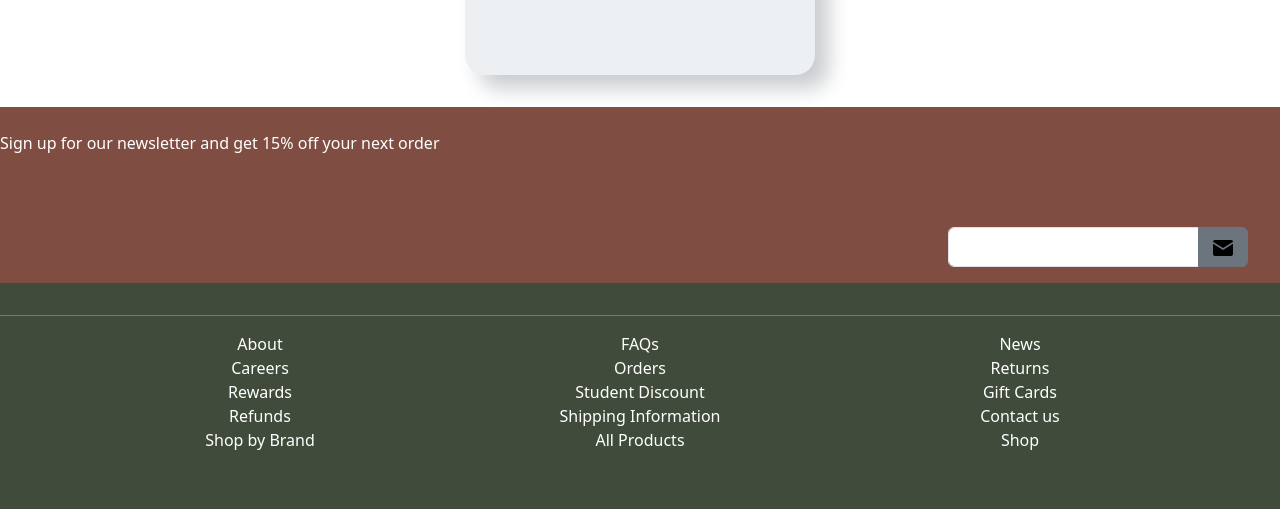
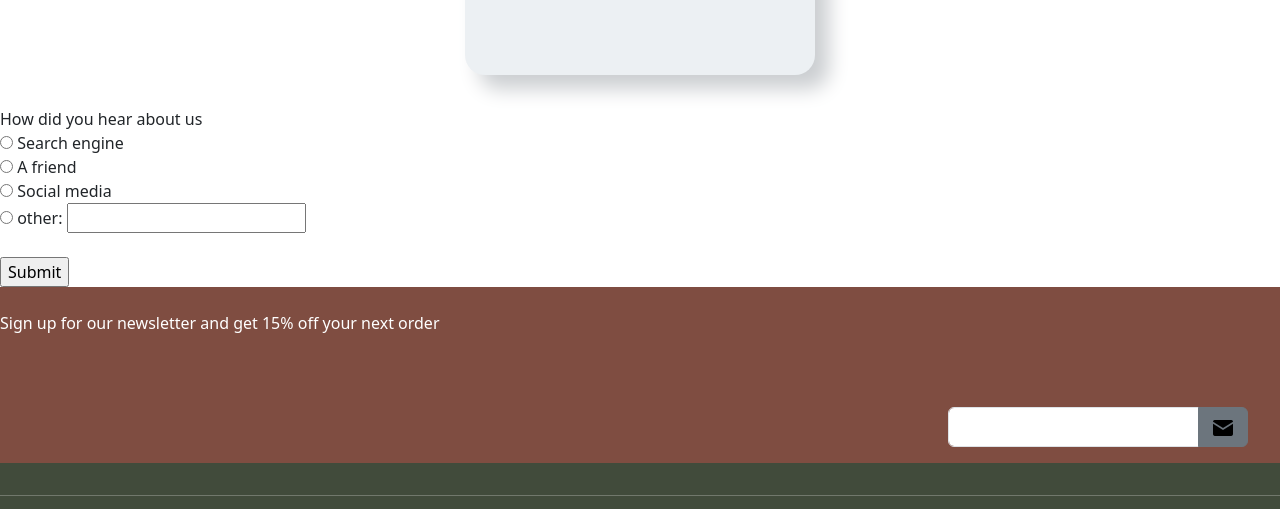
Before and after one commit to MiaMcClure/Detangled, a plain HTML site: page registration.html in a window 1280 px wide. Shown: the part 971-1480 px from the top of the page. Drawn offline with nearby package versions, Linux system fonts and the light colour scheme.

Commit message:
added survey to registration

```diff
--- a/registration.html
+++ b/registration.html
@@ -119,9 +119,29 @@
                   </div>
                   <button type="submit" class="btn btn-secondary">LOG IN</button>
                 </form>
+            </form>
+        </div>
+
+        <!--how did you hear about us-->
+        <div class="survey-container">
+            <label for="survey">How did you hear about us</label>
+            <form id="survey">
+                <input type="radio" class="reg-survey" id="searchengine" name="survey">
+                <label for="searchengine">Search engine</label><br>
+                <input type="radio" class="reg-survey" id="friend" name="survey">
+                <label for="friend">A friend</label><br>
+                <input type="radio" class="reg-survey" id="socialmedia" name="survey">
+                <label for="socialmedia">Social media</label><br>
+                <div>
+                    <input type="radio" class="reg-survey" id="other" name="survey">
+                     <label for="other">other: <input type="text"></label>
+                </div>
+                <br>
+                <input type="submit" value="Submit">
 
             </form>
         </div>
+
 
 
 
--- a/style.css
+++ b/style.css
@@ -66,9 +66,6 @@ h4 {
     margin:2em;
 }
 
-.home-text {
-
-}
 
 .stylist-container {
     display:flex;
```
Also changed, not shown: 2 other files.
